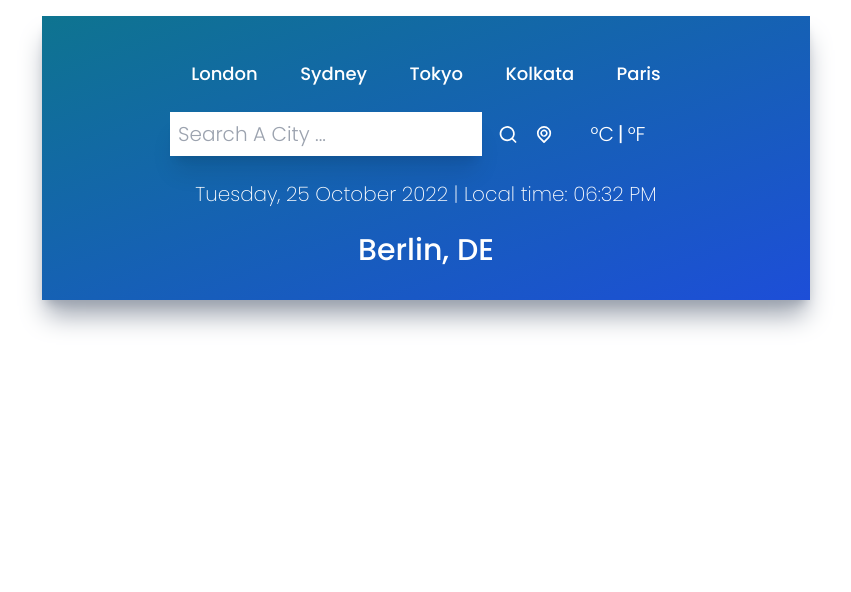
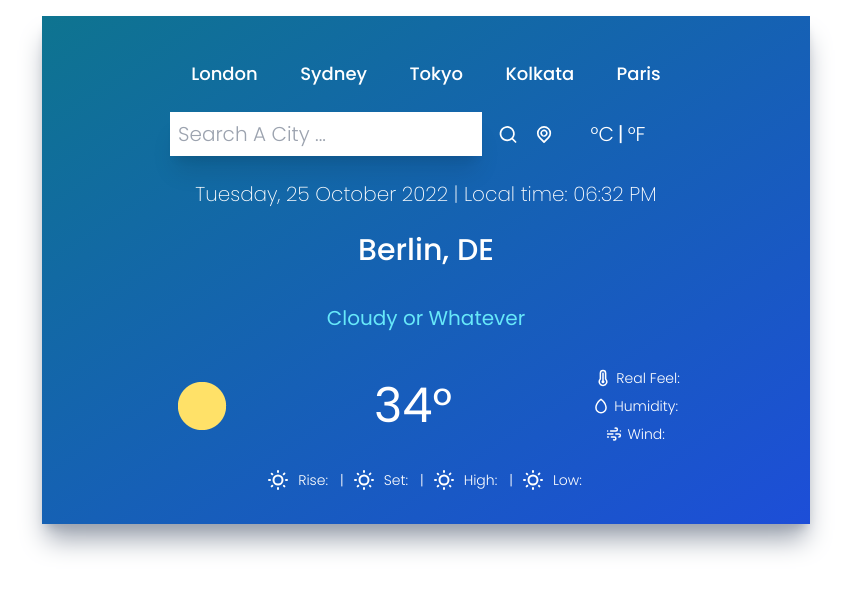
Before and after one commit to mrinnnmoy/live-sky, a React (Create React App) app: page / in a window 1280 px wide. Shown: the top 592 px of the page, without its empty margins (214-1065 px from the left). Built offline with nearby package versions, Linux system fonts and the light colour scheme.

Commit message:
build TemperatureANdDetails-section

```diff
--- a/src/App.js
+++ b/src/App.js
@@ -1,5 +1,6 @@
 import './App.css';
 import Inputs from './Components/Inputs';
+import TemperatureAndDetails from './Components/TemperatureAndDetails';
 import TimeAndLocation from './Components/TimeAndLocation';
 import TopButtons from './Components/TopButtons';
 // import UilReact from '@iconscout/react-unicons/icons/uil-react';
@@ -10,6 +11,7 @@
       <TopButtons />
       <Inputs />
       <TimeAndLocation />
+      <TemperatureAndDetails />
     </div>
   );
 }
--- /dev/null
+++ b/src/Components/TemperatureAndDetails.jsx
@@ -0,0 +1,68 @@
+import React from "react";
+import {
+  UilTemperature,
+  UilTear,
+  UilWind,
+  UilSun,
+  UilSunset,
+} from "@iconscout/react-unicons";
+import Sun from "./sunny.png";
+
+function TemperatureAndDetails() {
+  return (
+    <div>
+      <div className="flex items-center justify-center py-6 text-xl text-cyan-300">
+        <p>Cloudy or Whatever</p>
+      </div>
+
+      <div className="flex flex-row items-center justify-between text-white py-3">
+        <img src={Sun} alt="sun" className="w-15" />
+        <p className="text-5xl">34°</p>
+        <div className="flex flex-col space-y-2">
+          <div className="flex font-light text-sm items-center justify-center">
+            <UilTemperature size={18} className="mr-1" />
+            Real Feel:
+            <span className="font-medium nl-1"></span>
+          </div>
+          <div className="flex font-light text-sm items-center justify-center">
+            <UilTear size={18} className="mr-1" />
+            Humidity:
+            <span className="font-medium ml-1"></span>
+          </div>
+          <div className="flex font-light text-sm items-center justify-center">
+            <UilWind size={18} className="mr-1" />
+            Wind:
+            <span className="font-medium ml-1"></span>
+          </div>
+        </div>
+      </div>
+
+      <div className="flex flex-row items-center justify-center space-x-2 text-white text-sm py-3">
+        <UilSun />
+        <p className="font-light">
+          Rise: <span className="font-medium ml-1"></span>
+        </p>
+        <p className="font-light">|</p>
+
+        <UilSun />
+        <p className="font-light">
+          Set: <span className="font-medium ml-1"></span>
+        </p>
+        <p className="font-light">|</p>
+
+        <UilSun />
+        <p className="font-light">
+          High: <span className="font-medium ml-1"></span>
+        </p>
+        <p className="font-light">|</p>
+
+        <UilSun />
+        <p className="font-light">
+          Low: <span className="font-medium ml-1"></span>
+        </p>
+      </div>
+    </div>
+  );
+}
+
+export default TemperatureAndDetails;
```
Also changed, not shown: src/Components/sunny.png (added).
